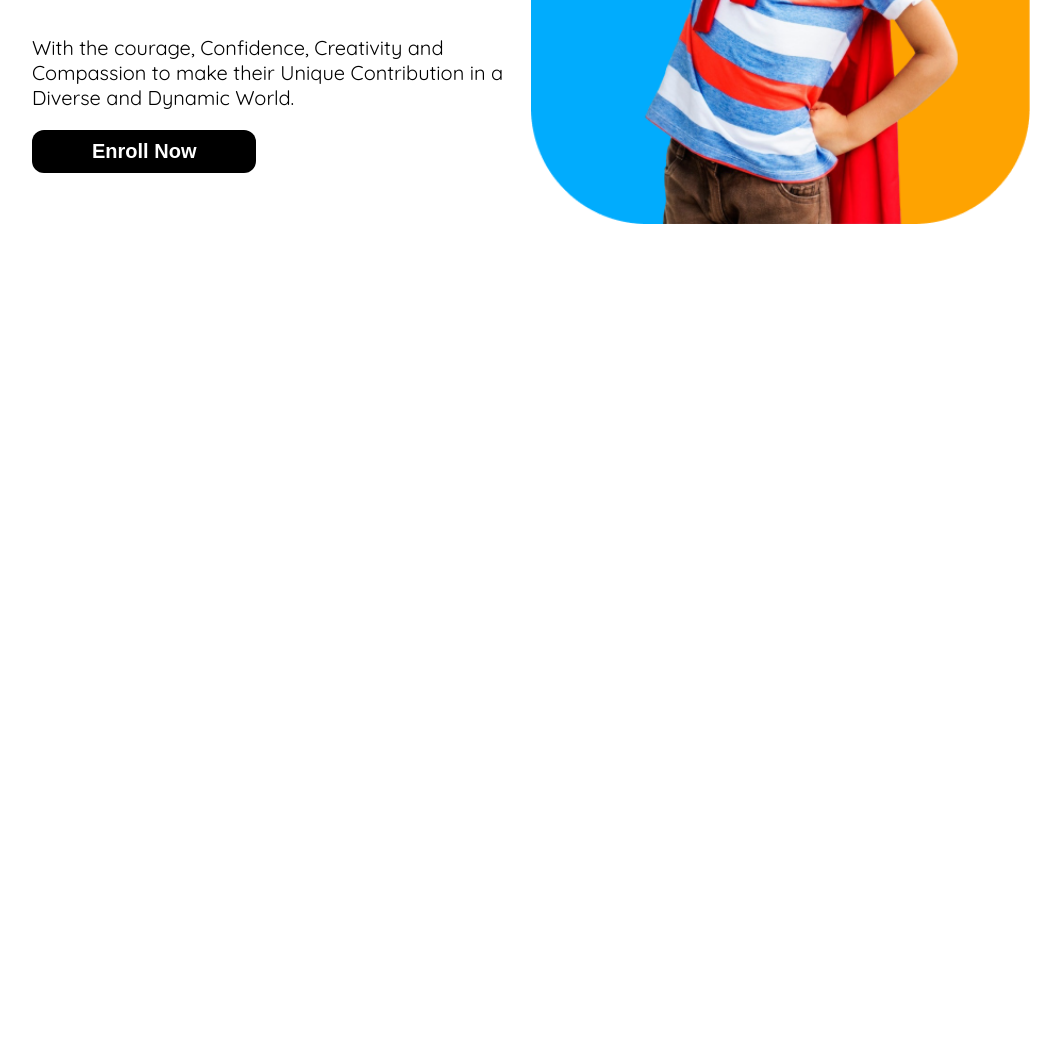
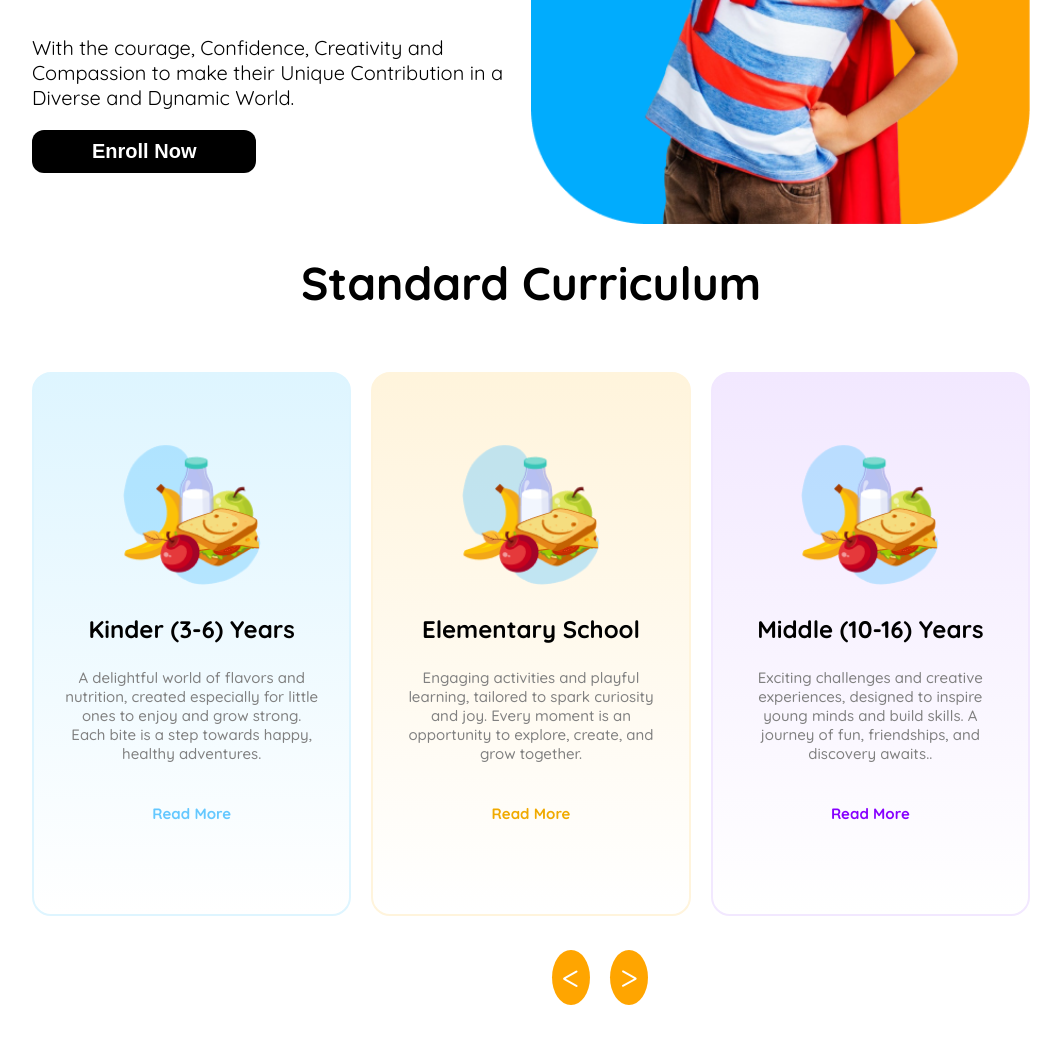
Before and after one commit to Rakibul-islam-khan/B11-A2-KIDS-SCHOOL-MAIN, a plain HTML site: page index.html in a window 1280 px wide. Shown: the part 500-1544 px from the top of the page, without its empty margins (109-1170 px from the left). Before the commit the page ends 800 px from the top, so only its background shows below. Drawn offline with Linux system fonts and the light colour scheme.

Commit message:
card part

```diff
--- a/index.html
+++ b/index.html
@@ -42,6 +42,41 @@
 
         </div>
 
+        <div class="content-banner-2">
+
+            <div class="content-banner-2nd-part">
+                <div class="content-banner-2nd-part-title">Standard Curriculum</div>
+                <div class="content-banner-2nd-part-cards">
+
+                    <div class="card-1 card">
+                        <img class="card-img" src="images/kinder.png" alt="">
+                        <h3 class="title">Kinder (3-6) Years</h3>
+                        <p class="text">A delightful world of flavors and nutrition, created especially for little ones to enjoy and grow strong. Each bite is a step towards happy, healthy adventures.</p>
+                        <a href="" class="read read-1">Read More</a>
+                    </div>
+
+                    <div class="card-2 card">
+                        <img class="card-img" src="images/kinder.png" alt="">
+                        <h3 class="title">Elementary School</h3>
+                        <p class="text">Engaging activities and playful learning, tailored to spark curiosity and joy. Every moment is an opportunity to explore, create, and grow together.</p>
+                        <a href="" class="read read-2">Read More</a>
+                    </div>
+
+                    <div class="card-3 card">
+                        <img class="card-img" src="images/kinder.png" alt="">
+                        <h3 class="title">Middle (10-16) Years</h3>
+                        <p class="text">Exciting challenges and creative experiences, designed to inspire young minds and build skills. A journey of fun, friendships, and discovery awaits..</p>
+                        <a href="" class="read read-3">Read More</a>
+                    </div>
+
+                </div>
+                <div class="icon-2">
+                    <p class="less">&lt;</p>
+                    <p class="less greater">&gt;</p>
+                </div>
+            </div>
+
+        </div>
 
     </main>
 
--- a/style.css
+++ b/style.css
@@ -111,12 +111,111 @@ header > .icon{
 }
 .content-banner-img-1{
     flex: 1;
+
 }
 .content-banner-img-1 > img{
     max-width: 100%;
 }
 
 /* main content part */
+
+.content-banner-2nd-part-title{
+    font-size: 46px;
+    font-weight: bold;
+    text-align: center;
+    margin-top: 30px;
+    margin-bottom: 30px;
+}
+
+.content-banner-2nd-part-cards{
+    display: flex;
+}
+.card{
+    align-items: center;
+    justify-content: center;
+    text-align: center;
+    width: 330px;
+    height: 480px;
+    border-radius: 19px;
+    padding: 30px;
+    margin-top: 30px;
+
+}
+.card-1{
+    background: linear-gradient(to bottom, rgba(222, 245, 255, 1), white);
+    border: solid 2px #DEF5FF;
+}
+.card-2{
+    background: linear-gradient(to bottom, rgba(255, 244, 220, 1), white);
+    margin-left: 20px;
+    border: solid 2px #FFF4DC;
+}
+.card-3{
+    background: linear-gradient(to bottom, rgba(242, 232, 255, 1), white);
+    margin-left: 20px;
+    border: solid 2px #F2E8FF;
+}
+.card-img{
+    margin-top: 40px;
+    width: 142px;
+    height: 142px;
+}
+.title{
+    font-size: 24px;
+    font-weight: bold;
+    color: black;
+}
+.text{
+    font-size: 15px;
+    font-weight: 500;
+    color: #808080;
+    margin-bottom: 40px;
+}
+
+.read{
+
+    font-size: 15px;
+    font-weight: bold;
+    color: #F0AA00;
+    text-decoration: none;
+}
+.read-1{
+    color: #64C8FF;
+}
+.read-2{
+    color: #F0AA00;
+}
+.read-3{
+    color: #8700FF;
+}
+
+.icon-2{
+
+    width: 150px;
+    margin-left: 520px;
+    display: flex;
+}
+.less{
+    padding: 6px 10px 6px 10px;
+    color: white;
+    background-color: orange;
+    border-radius: 50%;
+    font-size: 34px;
+    font-weight: solid;
+}
+.greater{
+    margin-left: 20px;
+}
+
+
+
+
+
+
+
+
+
+
 
 
 @media screen and (max-width: 576px) {
@@ -188,6 +287,20 @@ header > .icon{
     }
     /* main content part */
 
+    .content-banner-2nd-part-cards{
+        flex-direction: column;
+
+    }
+    .card-1{
+        margin-left: 20px;
+    }
+    .card{
+        width: 72%;
+    }
+    .icon-2{
+        display: none;
+    }
+
 
 
 }
```
